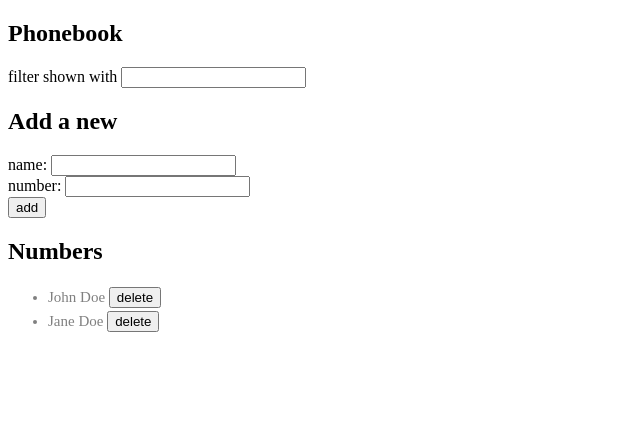
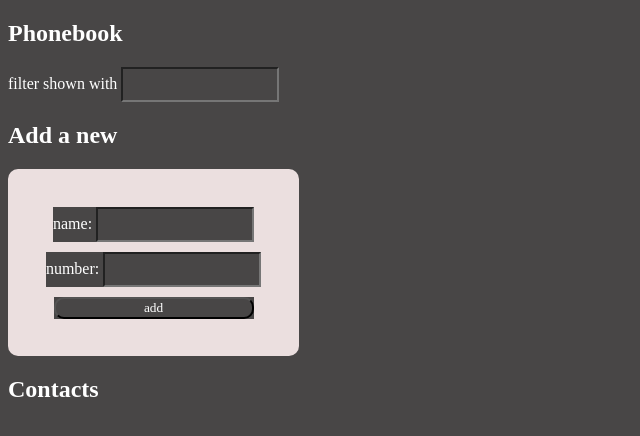
Before and after one commit to AbdullahiHared/FsPart2, a React (Vite) app: page / in a window 1280 px wide. Shown: the top 436 px of the page, without its empty margins (0-640 px from the left). Built offline with nearby package versions, Linux system fonts and the light colour scheme; data requests are answered from the project's data file.

Commit message:
style form and display notification to the user

```diff
--- a/db.json
+++ b/db.json
@@ -1,14 +1,3 @@
 {
-  "people": [
-    {
-      "id": 1,
-      "name": "John Doe",
-      "age": 29
-    },
-    {
-      "id": 2,
-      "name": "Jane Doe",
-      "age": 25
-    }
-  ]
+  "people": []
 }
--- a/src/App.jsx
+++ b/src/App.jsx
@@ -78,7 +78,7 @@ const App = () => {
           setNotification(`Added ${newPerson.name}`);
           setTimeout(() => {
             setNotification("");
-          }, 5000);
+          }, 3000);
         })
         .catch((error) => {
           setErrorMessage(error.response?.data || error.message);
@@ -138,7 +138,7 @@ const App = () => {
           <button type="submit">add</button>
         </div>
       </form>
-      <h2>Numbers</h2>
+      <h2>Contacts</h2>
       <ul>
         {filteredUsers.map((person) => (
           <li key={person.id}>
--- a/src/index.css
+++ b/src/index.css
@@ -1,11 +1,12 @@
-h1 {
-    color: green;
+body, * {
+  background-color: rgb(72, 70, 70);
+  color: white;
+  font-family: serif;
 }
 
 li {
-    color: grey;
     padding-top: 3px;
-    font-size: 15px;
+    font-size: 25px;
   }
 
   .error, .success {
@@ -25,3 +26,30 @@ li {
     width: 50%;
     border: none;
   }
+
+
+  form {
+    display: flex;
+    justify-content: space-around;
+    align-content: center;
+    align-items: center;
+    gap: 10px;
+    flex-direction: column;
+    width: fit-content;
+    padding: 3%;
+    background-color: #ebdfdf;
+    border-radius: 10px;
+  }
+
+  button {
+    border-radius: 10px;
+    width: 200px;
+    background: transparent;
+  }
+
+
+
+  input {
+    width: 150px;
+    height: 29px;
+  }
```
